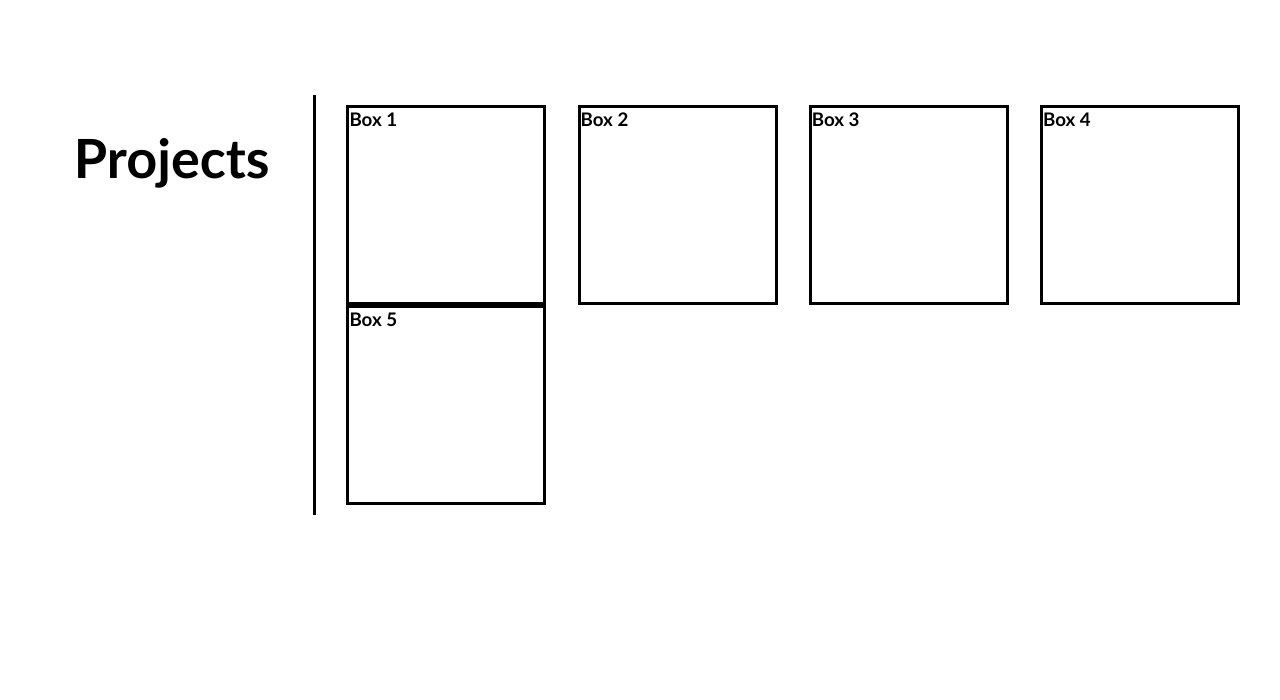
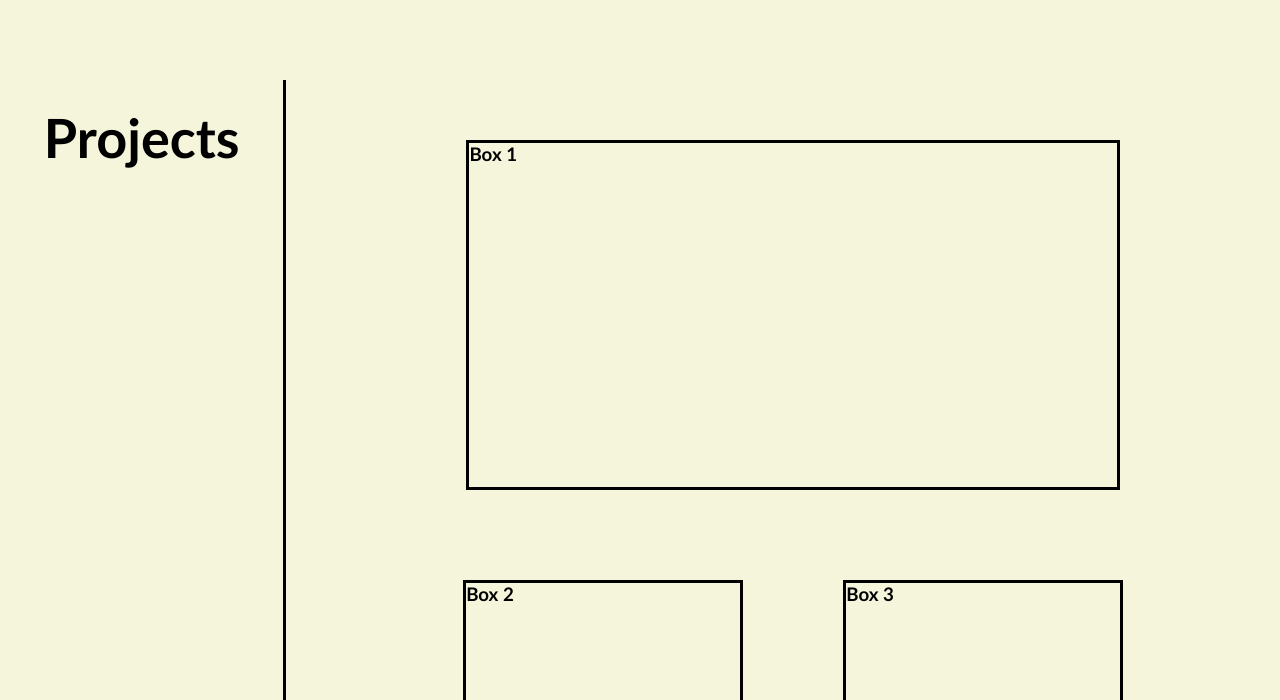
Before and after one commit to mcnairjm/portfolio, a plain HTML site: page index.html in a window 1280 px wide. Shown: the part 660-1360 px from the top of the page. Before the commit the page ends 1205 px from the top, so only its background shows below. Drawn offline with Linux system fonts and the light colour scheme.

Commit message:
styled project section

```diff
--- a/assets/style.css
+++ b/assets/style.css
@@ -1,3 +1,4 @@
+
 * {
     margin: 0;
     padding: 0;
@@ -49,9 +50,14 @@ header nav ul li a {
     flex-wrap: wrap;
 }
 
+main {
+    background-color: beige;
+}
+
 .main {
     display: flex;
-    margin: 30px;
+    margin: 0px;
+    padding: 50px 0 0 0;
 }
 
 .main div {
@@ -80,15 +86,28 @@ header nav ul li a {
     flex: 1;
     font-size: 36px;
     text-align: center;
-    padding:30px;
+    padding:25px;
     margin-right: 20px;
     border-right: black solid medium;
+
 }
 
 .boxes {
     display: flex;
     flex: 4;
     flex-wrap: wrap;
-    justify-content: space-between;
-    margin: 10px;
+    justify-content: center;
+    margin: 20px;
 }
+
+.boxes .bix-box {
+    width: 70%;
+    margin: 40px;
+    height: 350px;
+}
+
+.boxes div {
+    width: 30%;
+    height: 350px;
+    margin: 50px;
+}
--- a/index.html
+++ b/index.html
@@ -34,6 +34,8 @@
     />
 </section>
 
+<main>
+
     <section class="main">
         <article class="about-me">
             <h2>About Me</h2>
@@ -52,7 +54,7 @@
             <h2>Projects</h2>
         </article>
             <section class = "boxes">
-            <div>
+                <div class = "bix-box">
                     <h3>Box 1</h3>
                 </div>
                 <div>
@@ -70,6 +72,12 @@
             </section>
     </section>
 
+    <br>
+
+    <br>
+
+</main>
+
 </body>
 
 </html>
```
Lines whose indentation alone changed are shown as unchanged.
